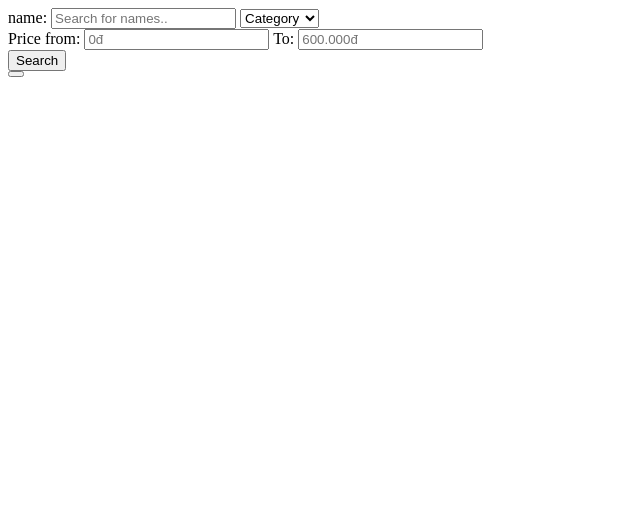
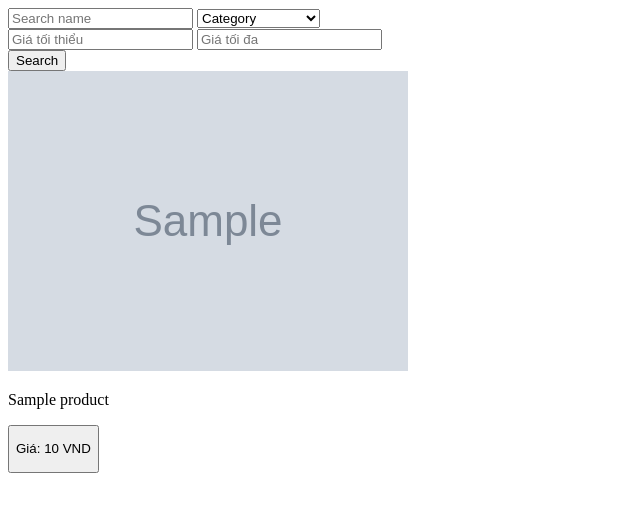
Before and after one commit to yuukun123/project-web2, a PHP site: page /project-web2/pages/searchpro.php in a window 1280 px wide. Shown: the top 512 px of the page, without its empty margins (0-640 px from the left). Run offline with PHP 8.4, Linux system fonts and the light colour scheme; tables that the repository leaves empty hold one stand-in row (values such as "Sample post"); grey boxes marked "Sample" are stand-in pictures.

Commit message:
update searchpro lay du lieu tu db de render

```diff
--- a/pages/searchpro.php
+++ b/pages/searchpro.php
@@ -1,44 +1,97 @@
-<div class="pg-12 ">
-    <!-- Searching Pro -->
+<?php
+include __DIR__ . '/../app/config/data_connect.php'; // Kết nối database
+
+// Lấy danh sách danh mục từ bảng CATEGORY
+$categoryQuery = "SELECT category_id, category_name FROM CATEGORY";
+$categoryResult = $conn->query($categoryQuery);
+$categories = [];
+if ($categoryResult && $categoryResult->num_rows > 0) {
+    while ($catRow = $categoryResult->fetch_assoc()) {
+        $categories[] = $catRow;
+    }
+}
+
+// Kiểm tra nếu form đã được gửi
+$searchName = isset($_GET['searchName']) ? strtolower(trim($_GET['searchName'])) : '';
+$searchCategory = isset($_GET['searchCategory']) ? (int)$_GET['searchCategory'] : 0;
+$minPrice = isset($_GET['minPrice']) && is_numeric($_GET['minPrice']) ? (int)$_GET['minPrice'] : null;
+$maxPrice = isset($_GET['maxPrice']) && is_numeric($_GET['maxPrice']) ? (int)$_GET['maxPrice'] : null;
+
+// Tạo câu lệnh SQL
+$sql = "SELECT * FROM PRODUCT WHERE 1=1";
+
+if (!empty($searchName)) {
+    $sql .= " AND LOWER(product_name) LIKE '%" . $conn->real_escape_string($searchName) . "%'";
+}
+if ($searchCategory > 0) {
+    $sql .= " AND category_id = $searchCategory";
+}
+if (!is_null($minPrice)) {
+    $sql .= " AND price >= $minPrice";
+}
+if (!is_null($maxPrice)) {
+    $sql .= " AND price <= $maxPrice";
+}
+
+// Thực hiện truy vấn
+$result = $conn->query($sql);
+if (!$result) {
+    die("Lỗi SQL: " . $conn->error . "\nQuery: " . $sql);
+}
+?>
+
+<!DOCTYPE html>
+<html lang="vi">
+<head>
+    <meta charset="UTF-8">
+    <meta name="viewport" content="width=device-width, initial-scale=1.0">
+    <title>Danh sách sản phẩm</title>
+</head>
+<body>
     <div class="bsearchpro">
-        <div class="search-container-pro">
-            <span class="search-price-title">name:
-                <input type="text" id="searchName" placeholder="Search for names..">
-            </span>
-            <!-- <input type="text" id="searchCategory" placeholder="Search for category.."> -->
+        <form class="search-container-pro" method="GET" action="">
+            <input type="text" name="searchName" placeholder="Search name"
+                value="<?php echo isset($_GET['searchName']) ? htmlspecialchars($_GET['searchName']) : ''; ?>">
 
-            <!-- <label for="category">Search for category: </label> -->
-            <select name="category" id="searchCategory">
-                <option value="Mousse">Category</option>
-                <option value="Mousse">Mousse</option>
-                <option value="Croissant">Croissant</option>
-                <option value="Drink">Drink</option>
+            <select name="searchCategory" class="category-select">
+                <option value="0">Category</option>
+                <?php foreach ($categories as $category): ?>
+                    <option value="<?php echo $category['category_id']; ?>"
+                        <?php echo ($searchCategory == $category['category_id']) ? 'selected' : ''; ?>>
+                        <?php echo htmlspecialchars($category['category_name']); ?>
+                    </option>
+                <?php endforeach; ?>
             </select>
 
-        </div>
-        <div class="search-price">
-            <span class="search-price-title">Price from:
-                <input type="number" id="minPrice" min="0" placeholder="0đ">
-                To:
-                <input type="number" id="maxPrice" max="600000" placeholder="600.000đ">
-            </span>
-        </div>
-        <button type="button" class="btn-searchpro" onclick="search()">Search</button>
+            <div class="search-price">
+                <input type="number" name="minPrice" placeholder="Giá tối thiểu"
+                    value="<?php echo isset($_GET['minPrice']) && $_GET['minPrice'] !== '' ? htmlspecialchars($_GET['minPrice']) : ''; ?>">
 
-        <div class="tab_content_pro" id="productList">
-            <!-- Kết quả tìm kiếm sẽ hiển thị ở đây -->
-        </div>
+                <input type="number" name="maxPrice" placeholder="Giá tối đa"
+                    value="<?php echo isset($_GET['maxPrice']) && $_GET['maxPrice'] !== '' ? htmlspecialchars($_GET['maxPrice']) : ''; ?>">
+            </div>
 
+            <button type="submit" class="btn-searchpro">Search</button>
+        </form>
     </div>
 
-    <!-- <input type="radio" name="filter" id="filter-all" class="filter-input" checked> -->
-    <!-- m coi khúc trên thoi bỏ qua khúc này  -->
-    <div class="tab_content" id="All"></div>
-
-    <div class="container">
-        <div class="pagination">
-            <button class="page-link active"></button>
-        </div>
+    <div class="tab_content_pro">
+        <?php if ($result->num_rows > 0): ?>
+            <?php while ($row = $result->fetch_assoc()): ?>
+                <div class="movie-item">
+                    <a href="product_detail.php?id=<?php echo isset($row['id']) ? $row['id'] : '#'; ?>">
+                        <img class="poster-img" src="<?php echo isset($row['image']) ? $row['image'] : 'default.jpg'; ?>"
+                             alt="<?php echo isset($row['product_name']) ? htmlspecialchars($row['product_name']) : 'Sản phẩm'; ?>">
+                    </a>
+                    <p class="title"> <?php echo isset($row['product_name']) ? htmlspecialchars($row['product_name']) : 'Không có tên'; ?> </p>
+                    <button class="butn">
+                        <p class="text-color">Giá: <?php echo isset($row['price']) ? number_format($row['price'], 0, ',', '.') : '0'; ?> VND</p>
+                    </button>
+                </div>
+            <?php endwhile; ?>
+        <?php else: ?>
+            <p>Không tìm thấy sản phẩm phù hợp.</p>
+        <?php endif; ?>
     </div>
-
-</div>
+</body>
+</html>
```
Also changed, not shown: public/assets/css/searchpro.css.
